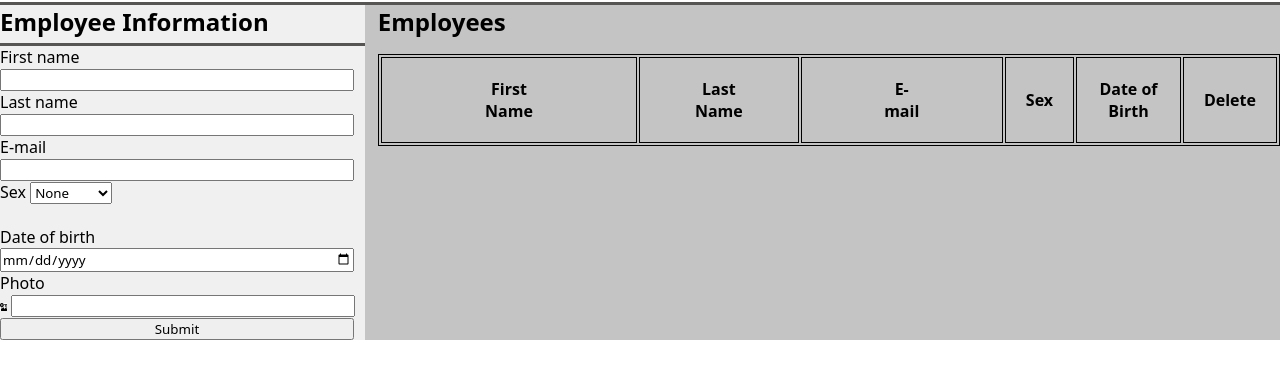
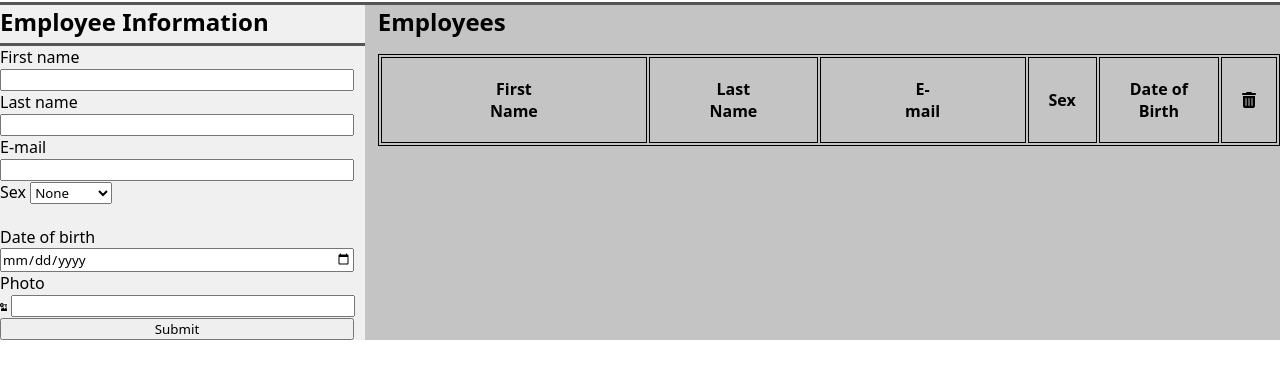
Before and after one commit to claudianaghi99/CMS, a plain HTML site: page index.html in a window 1280 px wide. Shown: the part 59-438 px from the top of the page. Drawn offline with Linux system fonts and the light colour scheme.

Commit message:
Added fontawesome icon

```diff
--- a/index.html
+++ b/index.html
@@ -75,7 +75,7 @@
                     <th>Sex</th>
                     <th>Date of Birth</th>
                     <th class="delete-cell">
-                        Delete
+                        <i class="fas fa-trash-alt"></i>
                     </th>
                 </tr>
             </table>
--- a/main.js
+++ b/main.js
@@ -60,7 +60,6 @@ function addRow(){
     cel4.innerHTML = sex;
     cel5.innerHTML = birthday;
     cel6.innerHTML = '<input type="button" name="delete" value="Delete" onclick="delStudent(this);" class="btn btn-danger">';
-
 }
 
 function delStudent(Stud){
```
